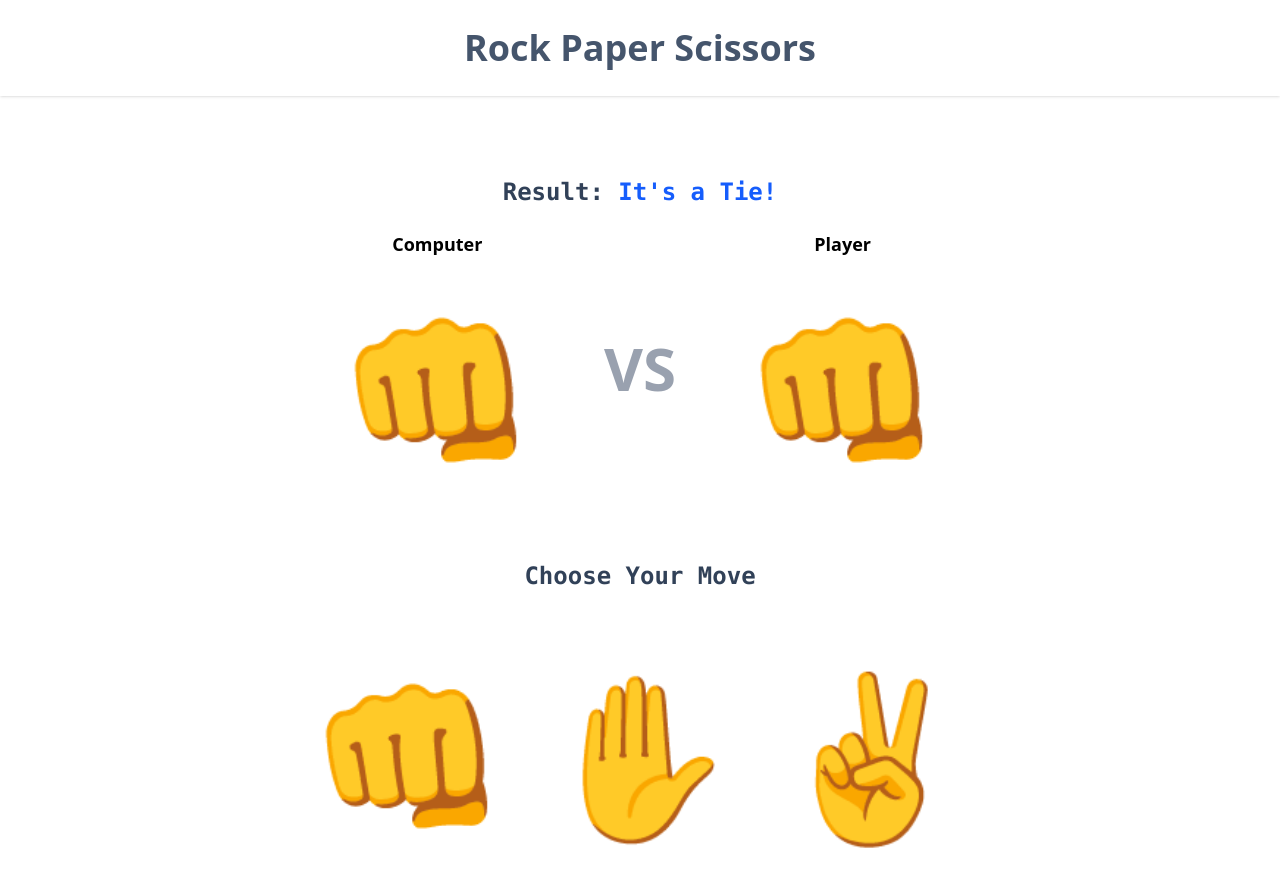
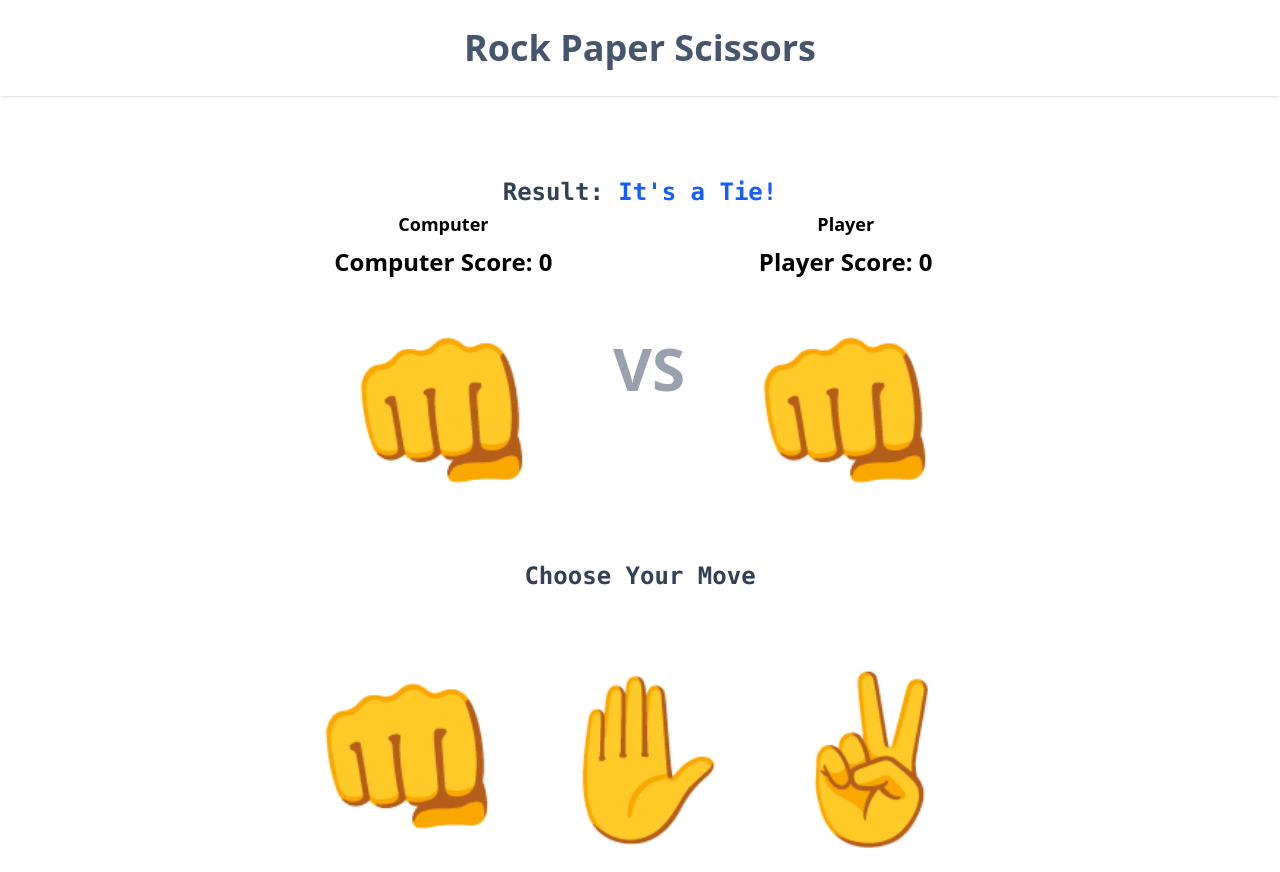
Before and after one commit to tsotne01/Rock-Paper-Scissors, a React (Vite) app: page / in a window 1280 px wide. Built offline with nearby package versions, Linux system fonts and the light colour scheme.

Commit message:
feat: add score tracking.

```diff
--- a/src/App.jsx
+++ b/src/App.jsx
@@ -12,6 +12,8 @@ const App = () => {
   const [playerChoice, setPlayerChoice] = useState('rock');
   const [computerChoice, setComputerChoice] = useState('rock');
   const [winner, setWinner] = useState('Make your move!');
+  const [playerScore, setPlayerScore] = useState(0);
+  const [computerScore, setComputerScore] = useState(0);
 
   const buttonBaseClasses = 'hover:bg-green-400 hover:cursor-pointer rounded button transition-transform transform hover:scale-110';
 
@@ -24,8 +26,10 @@ const App = () => {
       (player === 'paper' && computer === 'rock') ||
       (player === 'scissor' && computer === 'paper')
     ) {
+      setPlayerScore((prev) => prev + 1);
       return 'Player Wins!';
     }
+    setComputerScore((prev) => prev + 1);
     return 'Computer Wins!';
   };
 
@@ -77,7 +81,7 @@ const App = () => {
         <div className="game w-full max-w-2xl m-auto h-auto md:h-[15rem] flex flex-col md:flex-row justify-around items-center gap-8 md:gap-0">
           <div className='text-center'>
             <h3 className='text-lg font-semibold mb-2'>Computer</h3>
-            {/* ref removed */}
+            <h4 className='text-2xl font-semibold mb-2'>Computer Score: {computerScore}</h4>
             <div className="text-[8rem] md:text-[10rem] rounded">
               {moves[computerChoice]}
             </div>
@@ -85,7 +89,7 @@ const App = () => {
           <div className='text-4xl md:text-6xl font-bold text-gray-400'>VS</div>
           <div className='text-center'>
             <h3 className='text-lg font-semibold mb-2'>Player</h3>
-            {/* ref removed */}
+            <h4 className='text-2xl font-semibold mb-2'>Player Score: {playerScore}</h4>
             <div className={`text-[8rem] md:text-[10rem] rounded`}>
               {moves[playerChoice]}
             </div>
```
